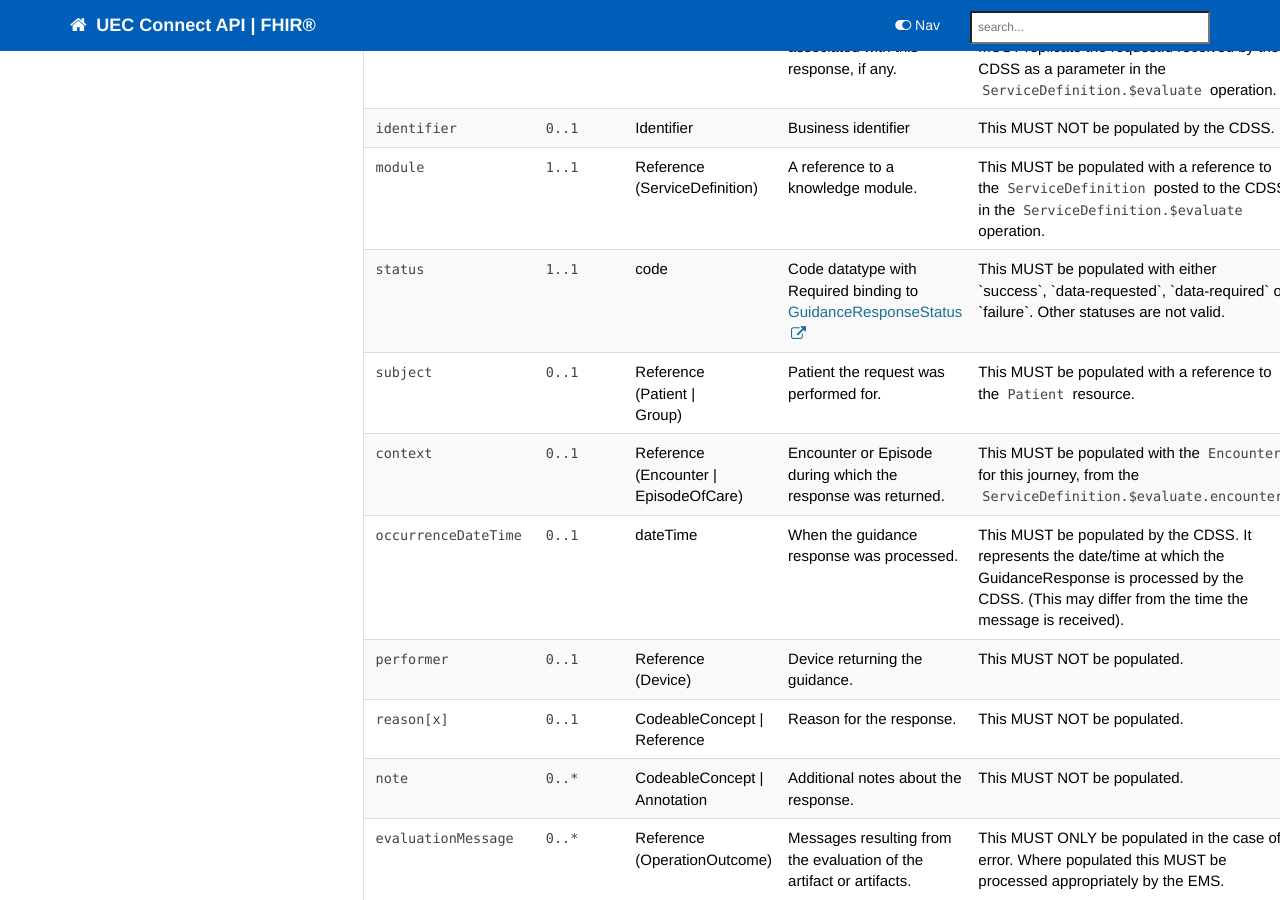
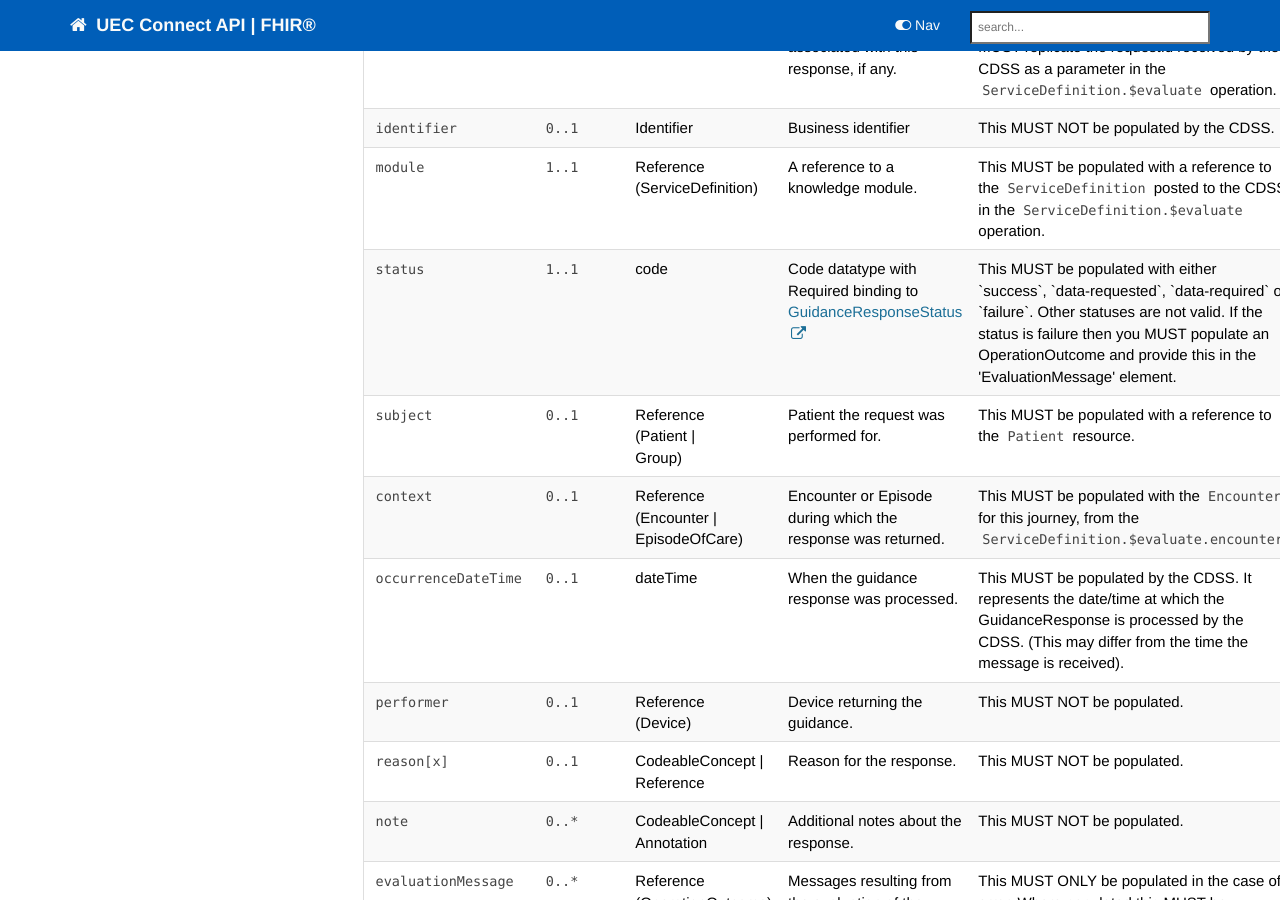
Before and after one commit to nhsconnect/FHIR-CDS, a Jekyll site: the page built from pages/explore/api_guidance_response.md, in a window 1280 px wide and 900 px high, scrolled down 1190 px. Built offline with Jekyll 4.4.1, drawn with Linux system fonts in a browser that asks for light colours; nearby versions of some CDN libraries; our own code applies the rules of GitHub Pages for plain Markdown files; comment, search, counter and statistics services are not loaded.

Commit message:
CDSAPI-98

```diff
--- a/pages/explore/api_guidance_response.md
+++ b/pages/explore/api_guidance_response.md
@@ -108,7 +108,7 @@ The table below details implementation guidance for the [GuidanceResponse](http:
       <td><code class="highlighter-rouge">1..1</code></td>
     <td>code</td>
     <td>Code datatype with Required binding to <a href="http://hl7.org/fhir/valueset-guidance-response-status.html">GuidanceResponseStatus</a></td>
-<td>This MUST be populated with either `success`, `data-requested`, `data-required` or `failure`. Other statuses are not valid.</td>
+<td>This MUST be populated with either `success`, `data-requested`, `data-required` or `failure`. Other statuses are not valid. If the status is failure then you MUST populate an OperationOutcome and provide this in the 'EvaluationMessage' element.</td>
 </tr>
 <tr>
   <td><code class="highlighter-rouge">subject</code></td>
```
